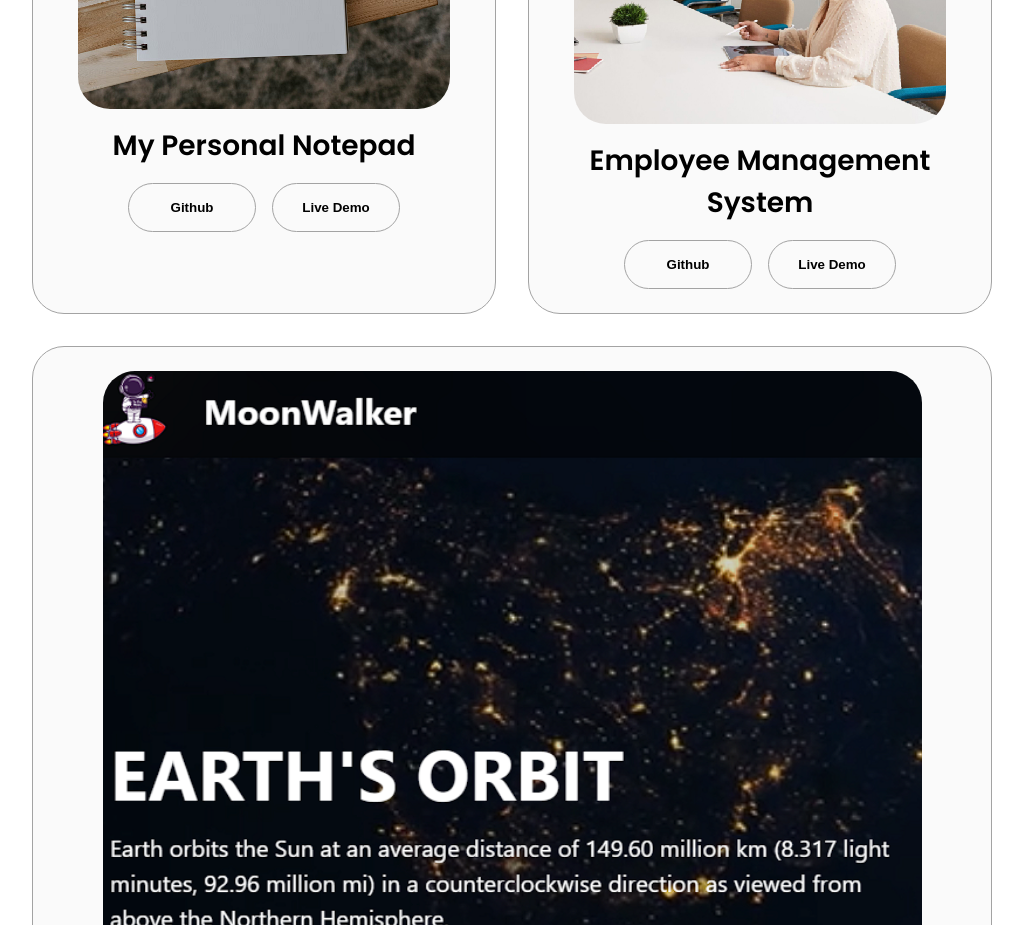
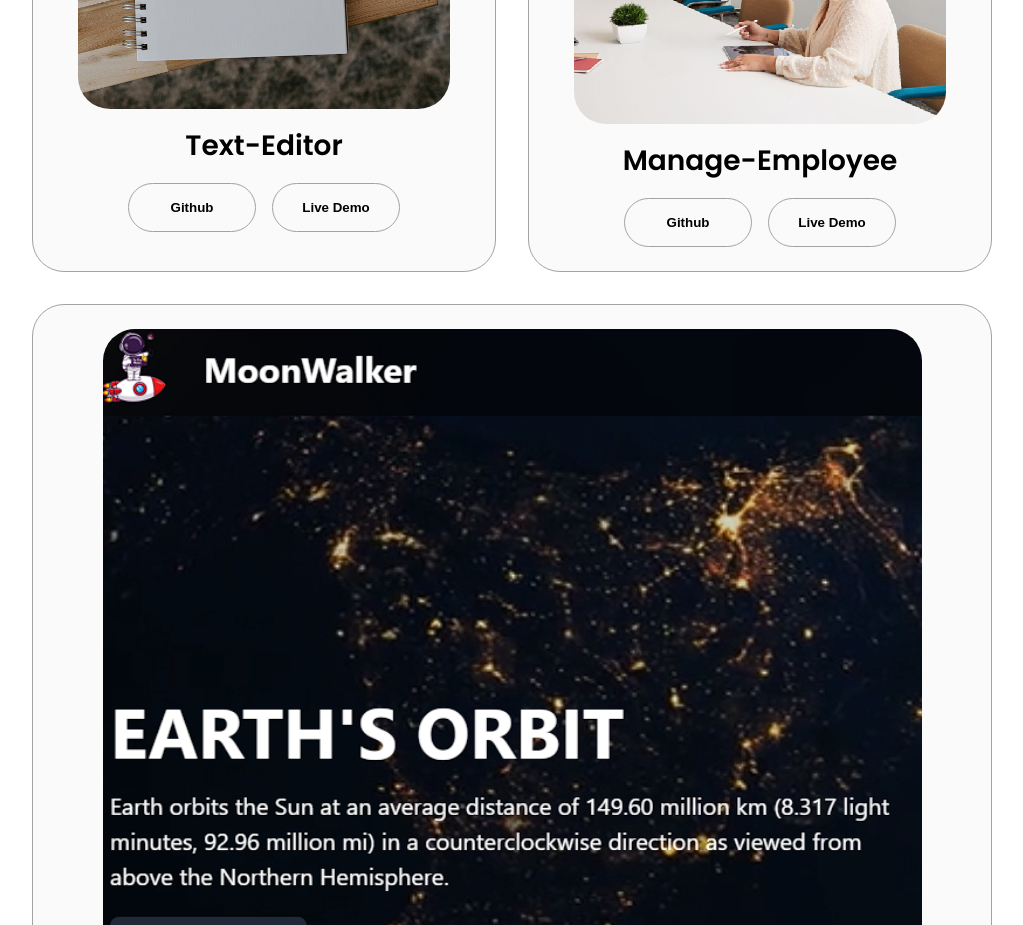
Before and after one commit to Rishavsingh5643/html-css-js-portfolio, a plain HTML site: page index.html in a window 1280 px wide. Shown: the part 2880-3805 px from the top of the page, without its empty margins (128-1151 px from the left). Drawn offline with Linux system fonts and the light colour scheme.

Commit message:
Update index.html

```diff
--- a/index.html
+++ b/index.html
@@ -223,7 +223,7 @@
                 class="project-img"
               />
             </div>
-            <h2 class="experience-sub-title project-title">My Personal Notepad</h2>
+            <h2 class="experience-sub-title project-title">Text-Editor</h2>
             <div class="btn-container">
               <button
                 class="btn btn-color-2 project-btn"
@@ -247,7 +247,7 @@
                 class="project-img"
               />
             </div>
-            <h2 class="experience-sub-title project-title">Employee Management System</h2>
+            <h2 class="experience-sub-title project-title">Manage-Employee</h2>
             <div class="btn-container">
               <button
                 class="btn btn-color-2 project-btn"
```
